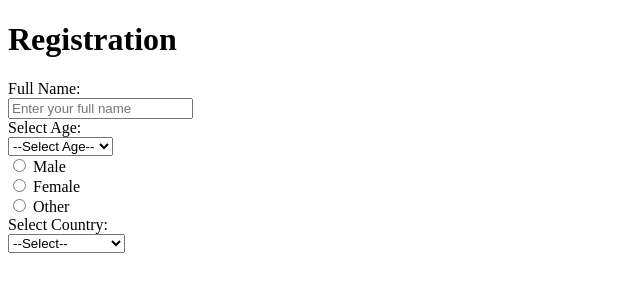
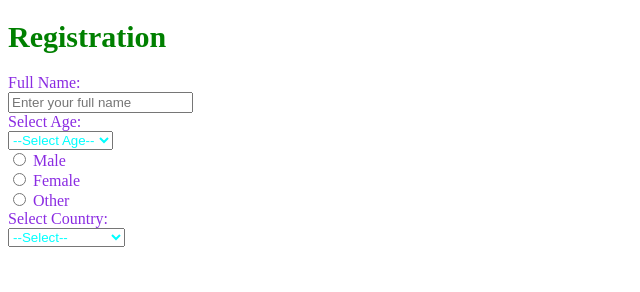
Before and after one commit to Aarti-Chaudhary/Full_Stack, a plain HTML site: page _2.html in a window 1280 px wide. Shown: the whole page, without its empty margins (0-640 px from the left). Drawn offline with Linux system fonts and the light colour scheme.

Commit message:
committed

```diff
--- a/_2.html
+++ b/_2.html
@@ -6,13 +6,29 @@
     <title>Document</title>
 </head>
 <body>
-    <h1> Registration </h1>
-
+    <h1 id="lab" style="color:green"> Registration </h1>
+    <style>
+    h1{
+    color:red;
+     font-size:30px;
+}
+nav{
+  color:blueviolet;
+}
+</style>
     <nav>
-        <label for="fullname">Full Name:</label><br>
+        <label  for="fullname">Full Name:</label><br>
   <input type="text" id="fullname" name="fullname" placeholder="Enter your full name" required>
 <br>
+<style>
+  select{
+    color:aqua;
+  }
+</style>
 
+<style>
+
+</style>
 <label for="age">Select Age:</label><br>
 <select id="age" name="age" required>
   <option value="">--Select Age--</option>
--- /dev/null
+++ b/styl.css
@@ -0,0 +1,24 @@
+
+/* the html tag u want to add css then it is said to be slector
+------css defines in 3 types-
+inline ,external,internal
+
+inlne ex---- <h1 style="color:red">inline Styleing </h1>
+
+internal ex--- */
+ /* h1{
+    color:red;
+     font-size:30px;
+}  */
+/* external ex--- same as intenal but outside the html file
+h1{
+    color:blue;
+     font-size:30px;
+}
+diff type of selector----
+1. element selector -use tag for define css
+2. universal selector -all tags css change
+3. ID and class */
+#lab{
+    background-color: crimson;
+}
```
